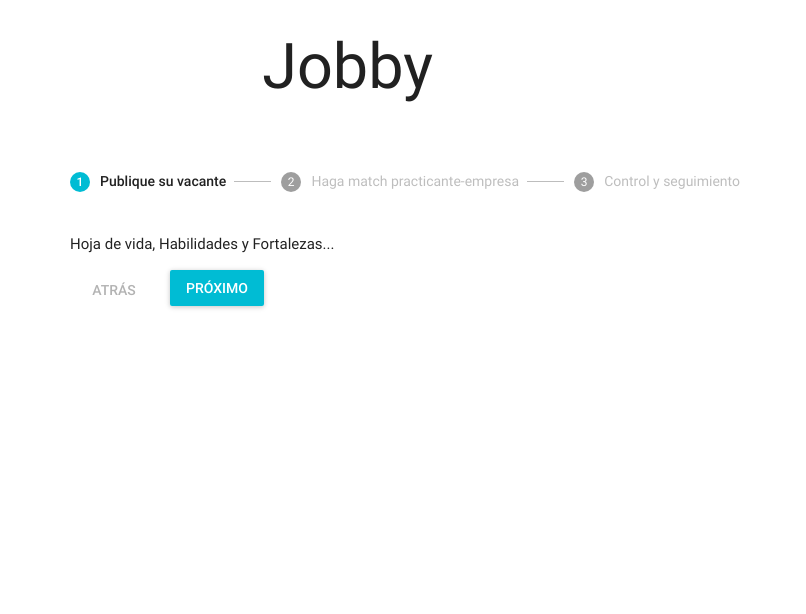
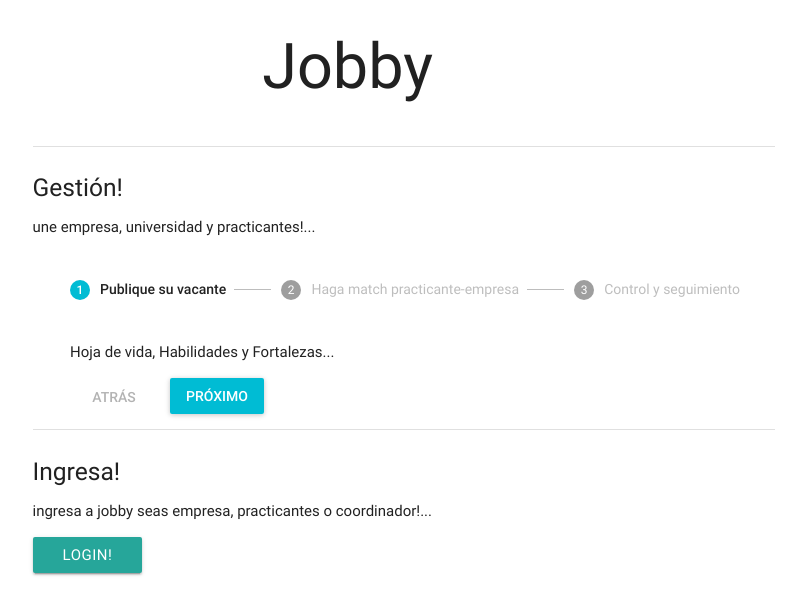
Before and after one commit to jesmarquez/testmaterialui, a Next.js app: page / in a window 1280 px wide. Shown: the top 614 px of the page, without its empty margins (236-1042 px from the left). Built offline with nearby package versions, Linux system fonts and the light colour scheme.

Commit message:
Refactor index - agrega acceso a registro y login

```diff
--- a/pages/index.js
+++ b/pages/index.js
@@ -19,7 +19,18 @@ export default class extends React.Component {
     return (
       <MuiThemeProvider muiTheme={muiTheme}>
         <Layout>
-          <Stepper />
+          <div className="divider"></div>
+          <div className="section">
+            <h5>Gestión!</h5>
+            <p>une empresa, universidad y practicantes!...</p>
+            <Stepper />
+          </div>
+          <div className="divider"></div>
+          <div className="section">
+            <h5>Ingresa!</h5>
+            <p>ingresa a jobby seas empresa, practicantes o coordinador!...</p>
+            <a class="waves-effect waves-light btn">Login!</a>
+          </div>
         </Layout>
       </MuiThemeProvider>
    )
```
Also changed, not shown: components/login-form.js (+4 -3 lines).
